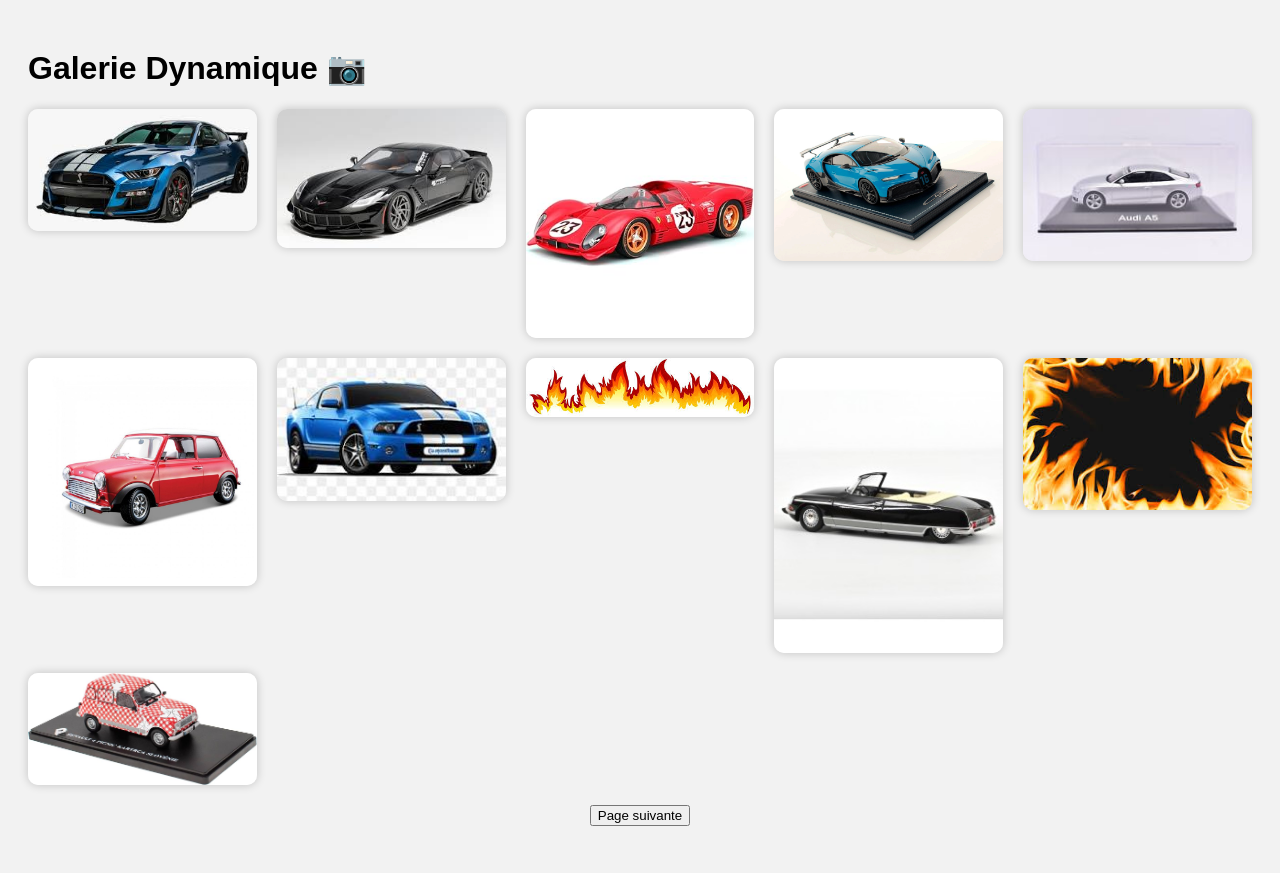
After one commit to Hanaell/Dev-Web, a Flask app: page /gallery_dynamique in a window 1280 px wide. The commit adds this page. Run offline with Flask 3, Linux system fonts and the light colour scheme.

Commit message:
création de la page de photo dynamique

```diff
--- a/app.py
+++ b/app.py
@@ -1,4 +1,5 @@
-from flask import Flask, render_template
+import os
+from flask import Flask, render_template, url_for
 
 app = Flask(__name__)
 
@@ -11,6 +12,19 @@ def page_acceuil():
 def page_gallery():
     return render_template("gallery.html")
 
+@app.route("/gallery_dynamique")
+def page_gallery_dynamique():
+    chemin_images = os.path.join(app.static_folder, "Images")
+
+    extensions_autorisees = ('.jpg', '.jpeg', '.png', '.gif')
+    liste_images = [
+    f for f in os.listdir(chemin_images)
+    if f.lower().endswith(extensions_autorisees)
+    ]
+    images_urls = [url_for('static', filename=f'Images/{img}') for img in liste_images]
+
+    return render_template('gallery_dynamique.html', images=images_urls)
+
 
 if __name__ == "__main__":
     app.run(debug=True)
--- a/templates/gallery.html
+++ b/templates/gallery.html
@@ -28,7 +28,10 @@
         <img src="{{url_for('static', filename ='Images/23.jpg')}}" class="photo">
         <img src="{{url_for('static', filename ='Images/opo.jpg')}}" class="photo">
     </div>
-
+    <div class="container">
+        <a href="{{ url_for('page_gallery_dynamique')}}">
+        <button>Page suivante</button></a>
+      </div>
     <a href="{{url_for('page_acceuil')}}" class="retour">Retour à la page d'accueil</a>
 
 </body>
--- /dev/null
+++ b/templates/gallery_dynamique.html
@@ -0,0 +1,46 @@
+<!DOCTYPE html>
+<html lang="fr">
+<head>
+    <meta charset="UTF-8">
+    <title>Galerie d'images</title>
+    <style>
+        body {
+        font-family: sans-serif;
+        background-color: #f2f2f2;
+        padding: 20px;
+        }
+        .gallery {
+        display: grid;
+        grid-template-columns: repeat(auto-fit, minmax(200px, 1fr));
+        gap: 20px;
+        }
+        .gallery img {
+        width: 100%;
+        height: auto;
+        border-radius: 10px;
+        box-shadow: 0 0 10px rgba(0,0,0,0.2);
+        }
+
+        .container {
+        display: flex;
+        justify-content: center;
+        padding-top: 20px;
+        height:40px;
+        }
+
+    </style>
+</head>
+<body>
+    <h1>Galerie Dynamique 📷</h1>
+    <div class="gallery">
+        {% for img_url in images %}
+            <img src="{{ img_url }}" alt="Image">
+        {% endfor %}
+    </div>
+
+    <div class="container">
+        <a href="{{ url_for('page_acceuil')}}">
+        <button>Page suivante</button></a>
+    </div>
+</body>
+</html>
```
